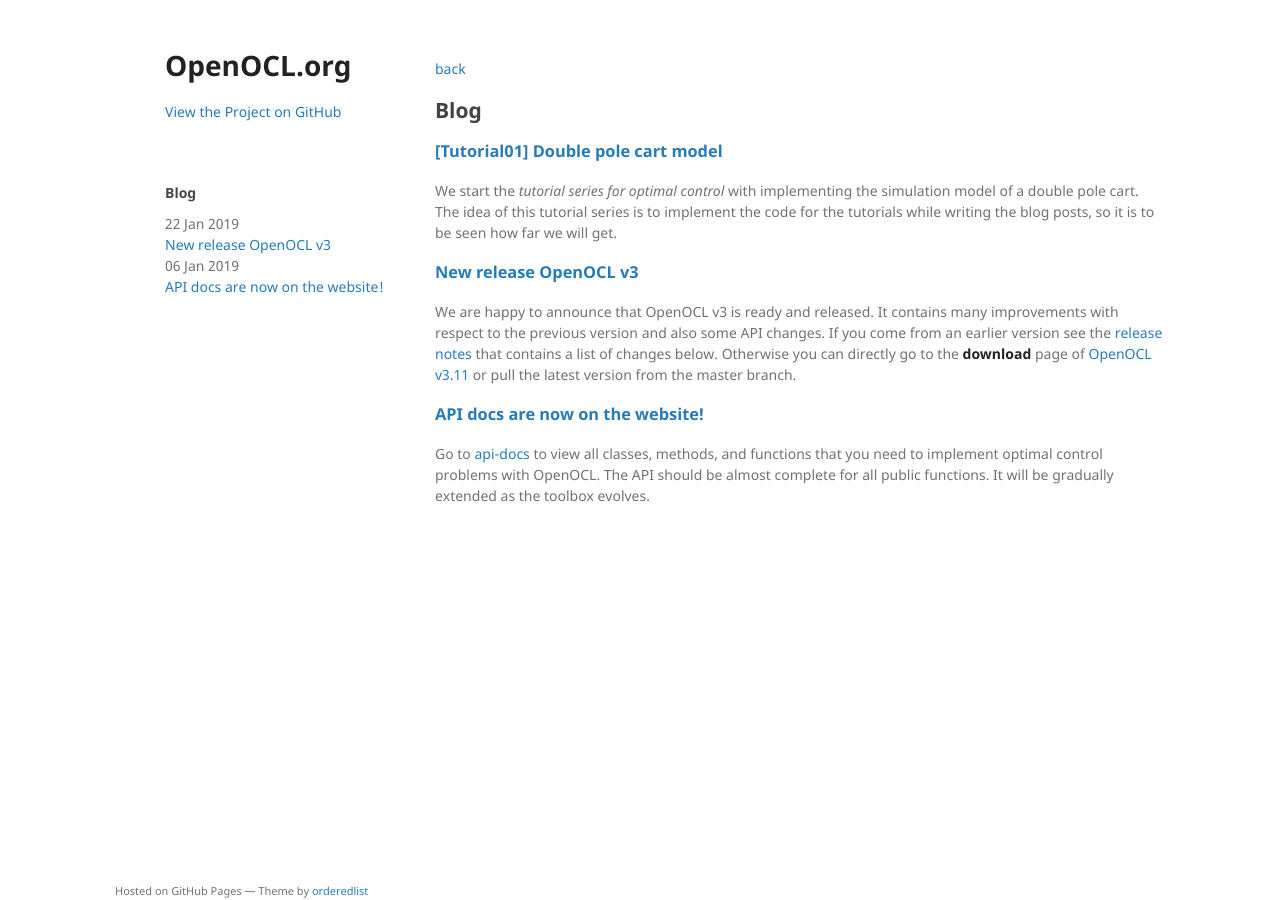
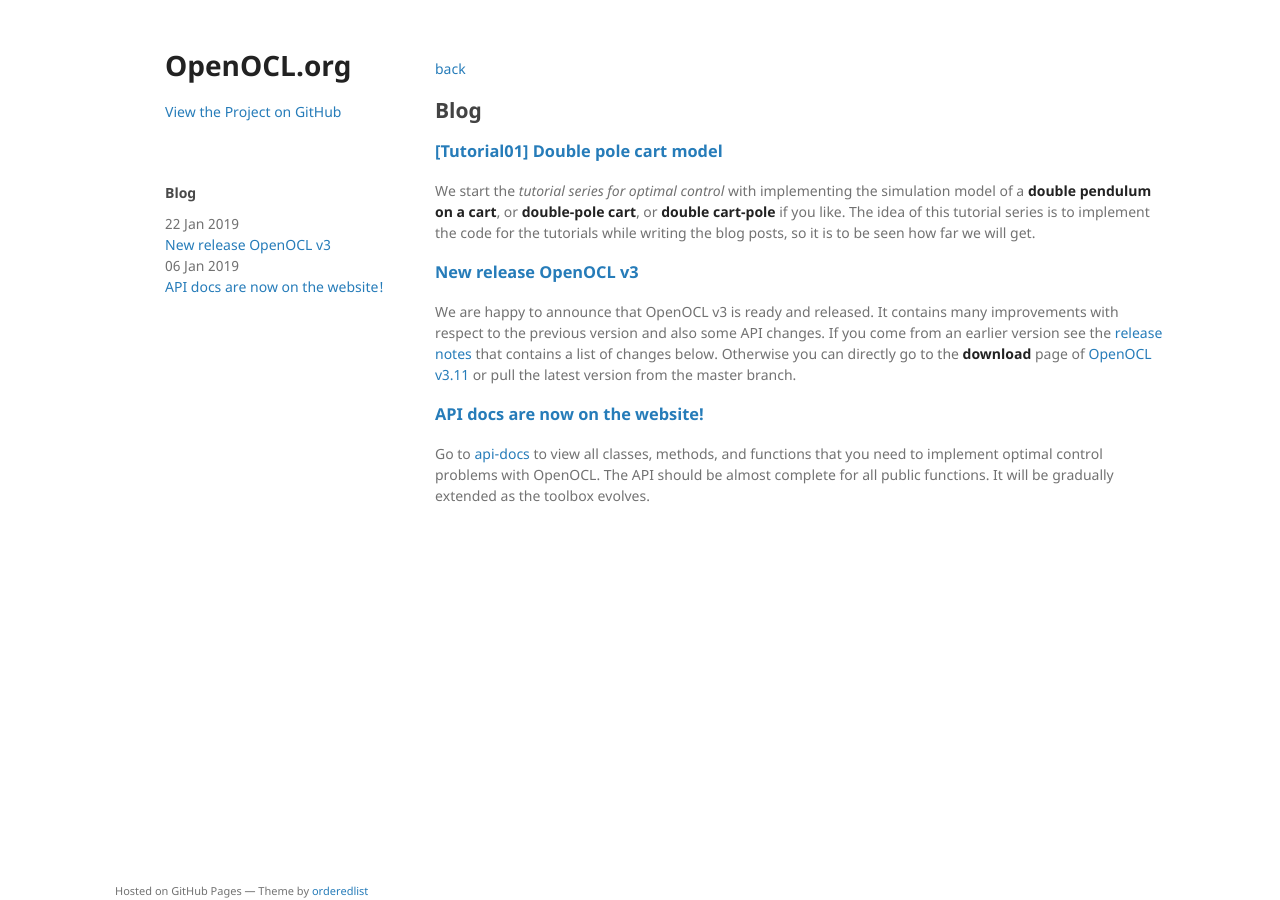
Before and after one commit to OpenOCL/openocl.github.io, a Jekyll site: the page built from blog.md, in a window 1280 px wide. Built offline with Jekyll 4.4.1, drawn with Linux system fonts in a browser that asks for light colours; some of the changed lines change nothing that is shown.

Commit message:
Update 2019-03-09-tutorial-01-model.md

```diff
--- a/_posts/2019-03-09-tutorial-01-model.md
+++ b/_posts/2019-03-09-tutorial-01-model.md
@@ -6,12 +6,13 @@
 hidden: true
 ---
 
-We start the *tutorial series for optimal control* with implementing the simulation model of a double pole cart.
+We start the *tutorial series for optimal control* with implementing the simulation model of a **double pendulum on a cart**, or **double-pole cart**, or **double cart-pole** if you like.
 The idea of this tutorial series is to implement the code for the tutorials while writing the blog posts, so it is to be seen how far we will get.
 
-### Basic model outline
+### Basic system outline
 
-Here we describe the features/requirements that we would like to implement for the model.
+We briefly summarize the features/requirements that we would like to implement for the model:
+
 1. The system has a cart that can move linearly alogn the x-axis.
 2. The cart can be controlled by a limited force $f$ that acts along the x-axis.
 3. In the center of the cart a pole/pendulum is attached by a uncontrolled revolute joint.
@@ -20,11 +21,11 @@
 6. The system can be simulated from a given state $x_0$.
 7. The system is noisy.
 
-Here i drew a picture of the system:
+Here, i drew a picture of the system:
 
 ![Drawing of double pole cart](/assets/posts/drawing_dpcart.jpg)
 
-### Model equations
+### The state of the system
 
 With the model equations we want to describe mathematically how the system evolves with time. But first we need to define the state of the system which describes the situation in which the system currently is. The state has to have *Markov property* which says something like: you should be able to predict future states, when you have only the current state given. So we need this property to be able to simulate the system.
 
@@ -37,3 +38,18 @@
 * Angular velocity of the first pole $\dot{\theta}$
 * Angle of the second pole $\phi$
 * Angular velocity of the second pole $\dot{\phi}$
+
+### The dynamical system equations
+
+Now comes the hard part. Although we could probably find the equations online somewhere (like [here](https://www.acin.tuwien.ac.at/fileadmin/cds/pre_post_print/glueck2013.pdf) or at least for the double pendulum [here](https://www.youtube.com/watch?v=neh86u7_TIk)) we will try to derive the equations from scratch.
+
+Lets start with a **single pendulum**.
+
+So, our first pendulum is described by the position of the hinge/joint $p_1$, the angle $theta$, and the angular velocity$\dot{\theta}$. The only force acting on the pendulum is the gravity force $f_g$. Here is another picture:
+
+![Drawing of single pendulum](/assets/posts/tut01_drawing_pendulum.jpg)
+
+Only the orthorgonal part of the force $f^{\top}_g$ creates a moment around $p_1$. The torque is
+$$
+\tau = f^{\top}_g l_1 = sin(\theta) f_g l_1
+$$
```
